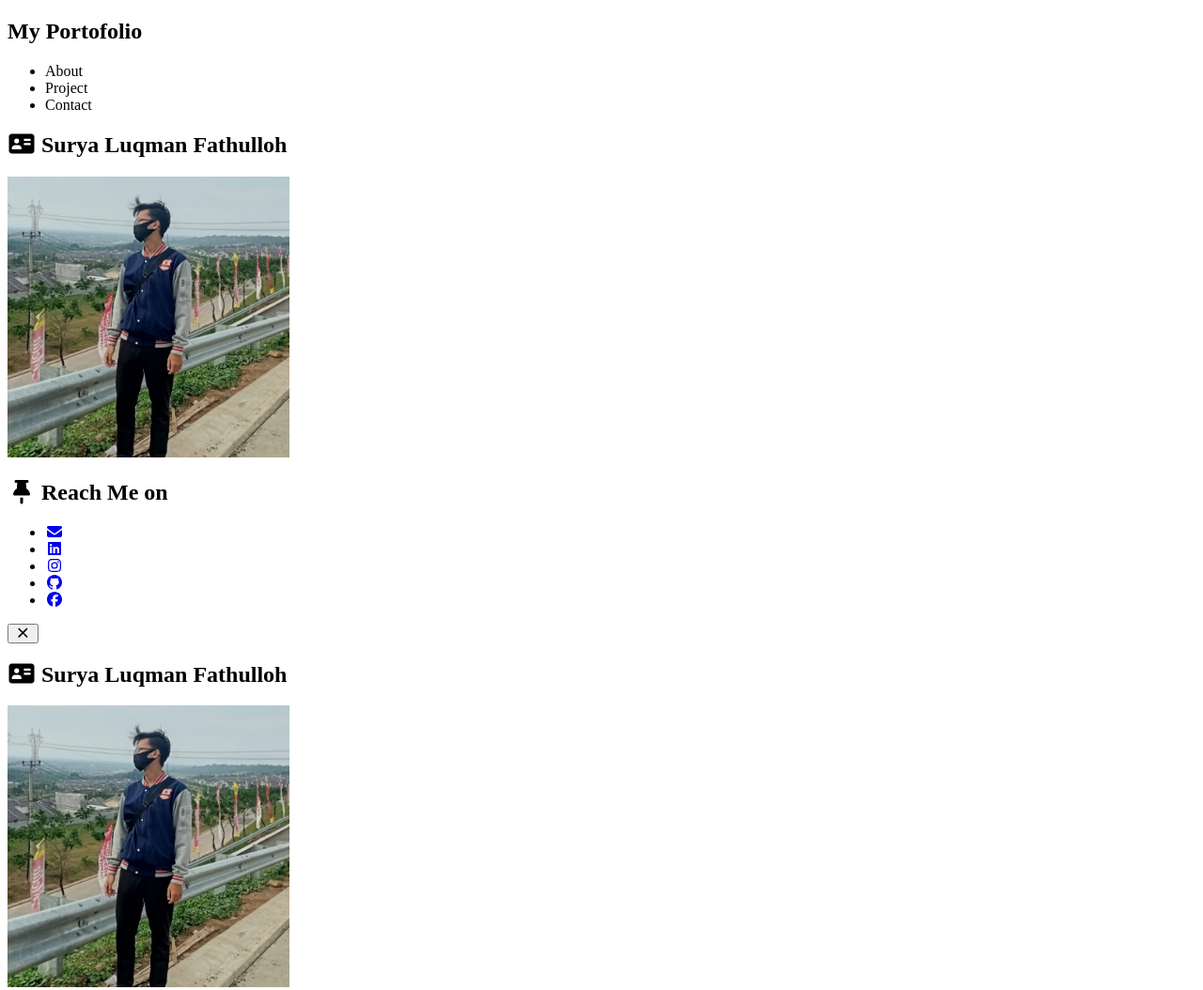
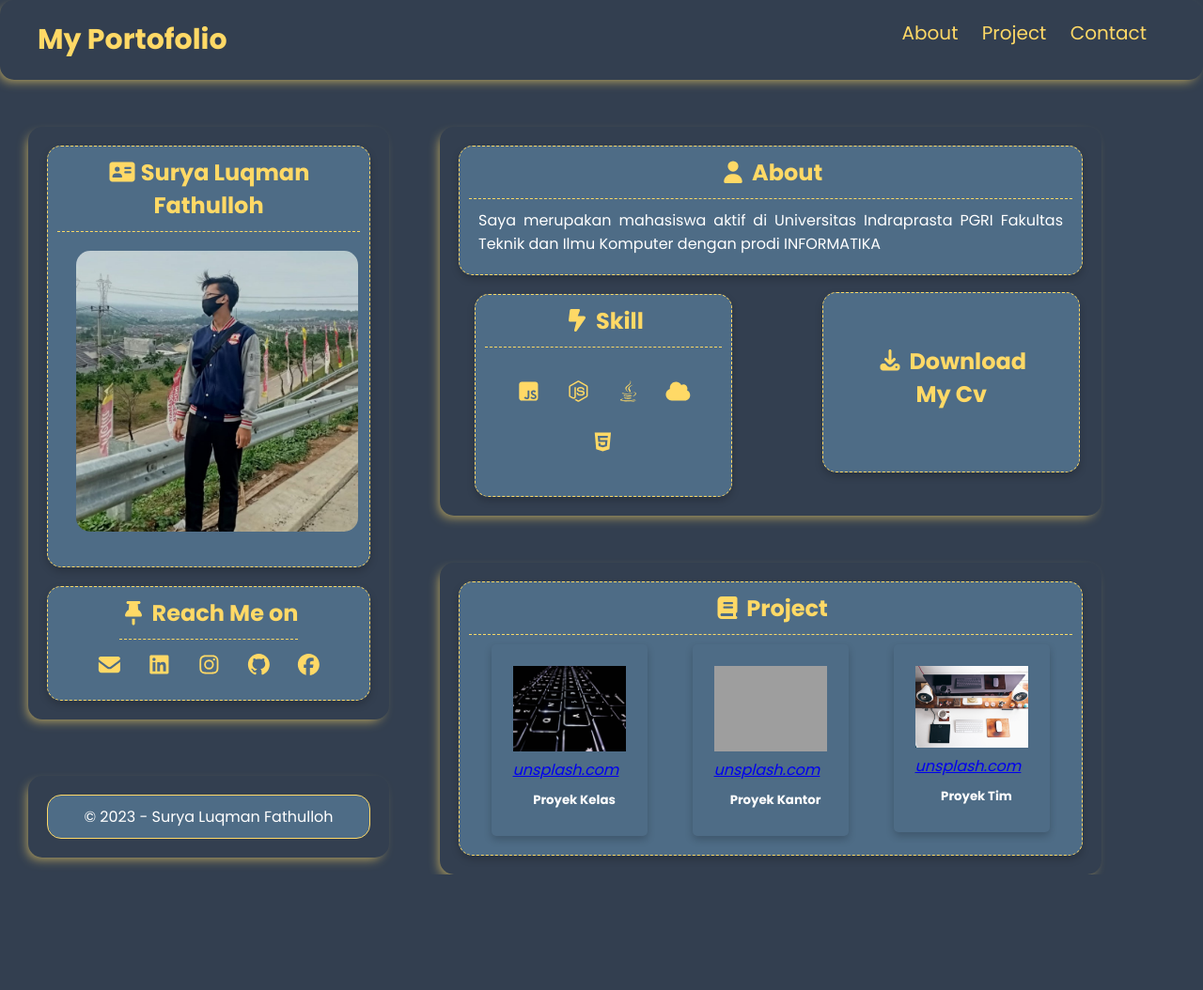
Before and after one commit to suryaLuqman/myPortofolio-final-project-dicoding-web-programming-basics, a plain HTML site: page index.html in a window 1280 px wide. Shown: the top 1054 px of the page at 94% size. After the commit the page ends 931 px from the top, so only its background shows below. Drawn offline with Linux system fonts and the light colour scheme; the site is published under a folder, as on GitHub Pages, so addresses that start at the root find nothing.

Commit message:
rename title and update path css

```diff
--- a/index.html
+++ b/index.html
@@ -4,8 +4,8 @@
     <meta charset="UTF-8">
     <meta http-equiv="X-UA-Compatible" content="IE=edge">
     <meta name="viewport" content="width=device-width, initial-scale=1.0">
-    <title>Document</title>
-    <link rel="stylesheet" href="/asset/style/style.css">
+    <title>Surya Luqman Fathulloh</title>
+    <link rel="stylesheet" href="asset/style/style.css">
     <script src="asset/font/fontAwesome/all.js" crossorigin="anonymous"></script>
 </head>
 <body>
```
